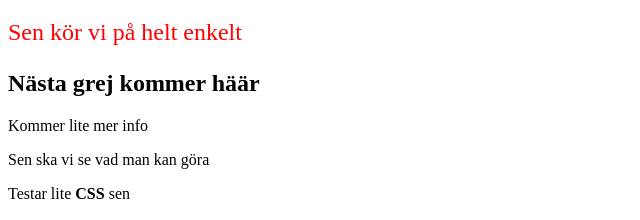
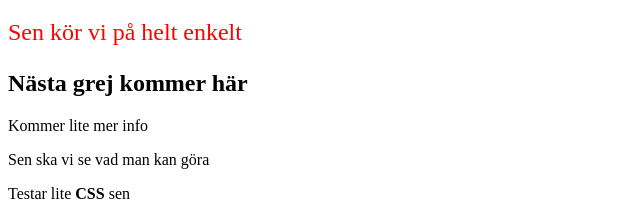
Before and after one commit to Hotheda/Hotheda.github.io, a plain HTML site: page index.html in a window 1280 px wide. Shown: the part 150-370 px from the top of the page, 0-640 px from the left. Drawn offline with Linux system fonts and the light colour scheme.

Commit message:
Update index.html

```diff
--- a/index.html
+++ b/index.html
@@ -11,7 +11,7 @@
         <p>Lite text kommer sen</p>
         <p style="font-size: 24px; color: red">Sen kör vi på helt enkelt</p>
 
-        <h2>Nästa grej kommer häär</h2>
+        <h2>Nästa grej kommer här</h2>
         <p>Kommer lite mer info</p>
         <p>Sen ska vi se vad man kan göra</p>
         <p>Testar lite <strong>CSS</strong> sen</p>
```
